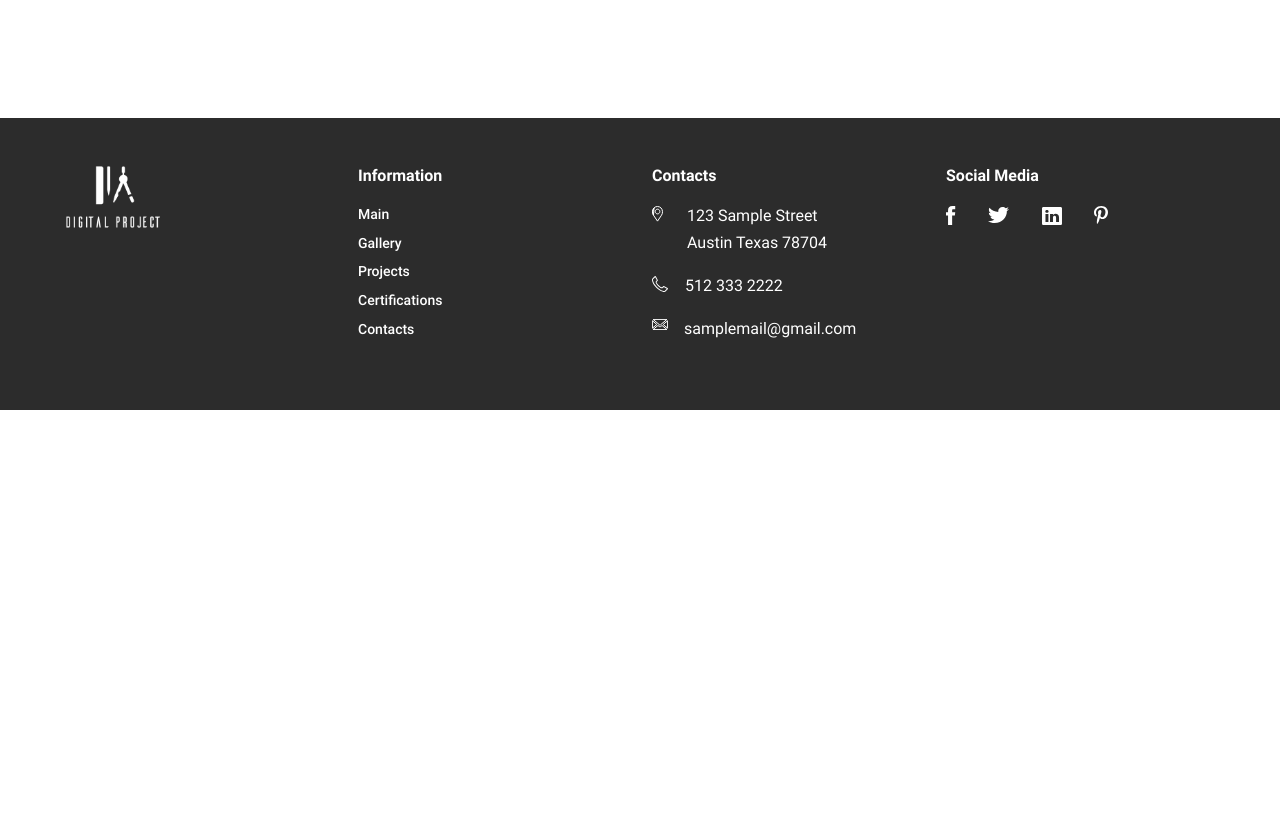
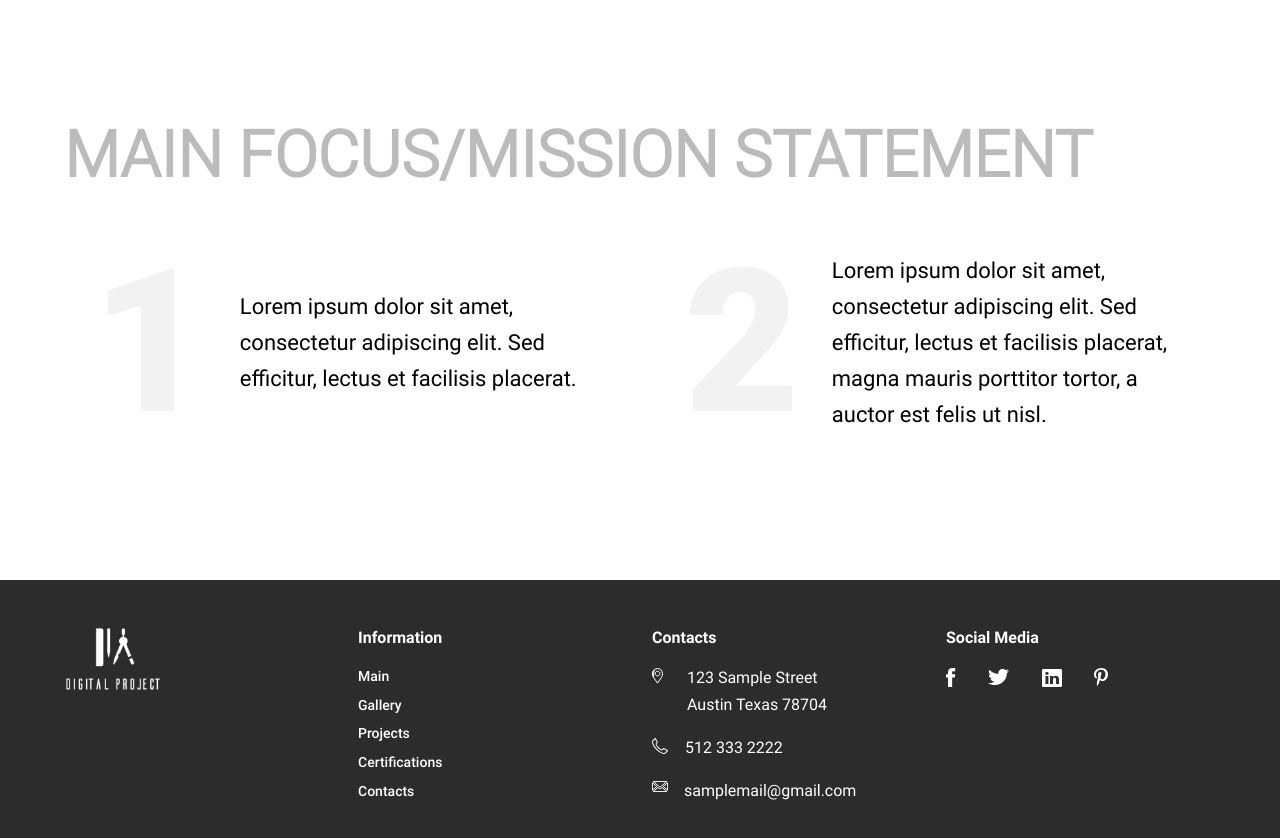
Before and after one commit to thomaserdmenger/superCode-Architect-Portfolio-React, a React (Vite) app: page / in a window 1280 px wide. Shown: the part 1546-2384 px from the top of the page. Before the commit the page ends 1956 px from the top, so only its background shows below. Built offline with nearby package versions, Linux system fonts and the light colour scheme.

Commit message:
Add Focus Section

```diff
--- a/src/pages/Home/Home.css
+++ b/src/pages/Home/Home.css
@@ -57,3 +57,35 @@
   font-family: Roboto-Light;
   line-height: 1.4;
 }
+
+/* ! Focus Section */
+
+.home__focus__grid {
+  display: grid;
+  grid-template-columns: repeat(2, 1fr);
+  margin-block-end: 7.5rem;
+  gap: 2rem;
+}
+
+.home__focus h2 {
+  margin-block-end: 2rem;
+}
+
+.home__focus__grid div {
+  display: flex;
+  gap: 2rem;
+  align-items: center;
+  width: 90%;
+  margin-inline: auto;
+}
+
+.home__focus__grid div p:nth-of-type(1) {
+  font-family: Roboto-Black;
+  font-size: 12.5rem;
+  color: #f2f2f2;
+}
+
+.home__focus__grid div p:nth-of-type(2) {
+  font-size: 1.375rem;
+  line-height: 36px;
+}
--- a/src/pages/Home/Home.jsx
+++ b/src/pages/Home/Home.jsx
@@ -49,6 +49,26 @@ const Home = () => {
             <Link className='link--more'>Read more</Link>
           </div>
         </section>
+        <section className='home__focus'>
+          <h2>Main Focus/Mission Statement</h2>
+          <article className='home__focus__grid'>
+            <div>
+              <p>1</p>
+              <p>
+                Lorem ipsum dolor sit amet, consectetur adipiscing elit. Sed
+                efficitur, lectus et facilisis placerat.
+              </p>
+            </div>
+            <div>
+              <p>2</p>
+              <p>
+                Lorem ipsum dolor sit amet, consectetur adipiscing elit. Sed
+                efficitur, lectus et facilisis placerat, magna mauris porttitor
+                tortor, a auctor est felis ut nisl.
+              </p>
+            </div>
+          </article>
+        </section>
       </main>
     </div>
   )
```
